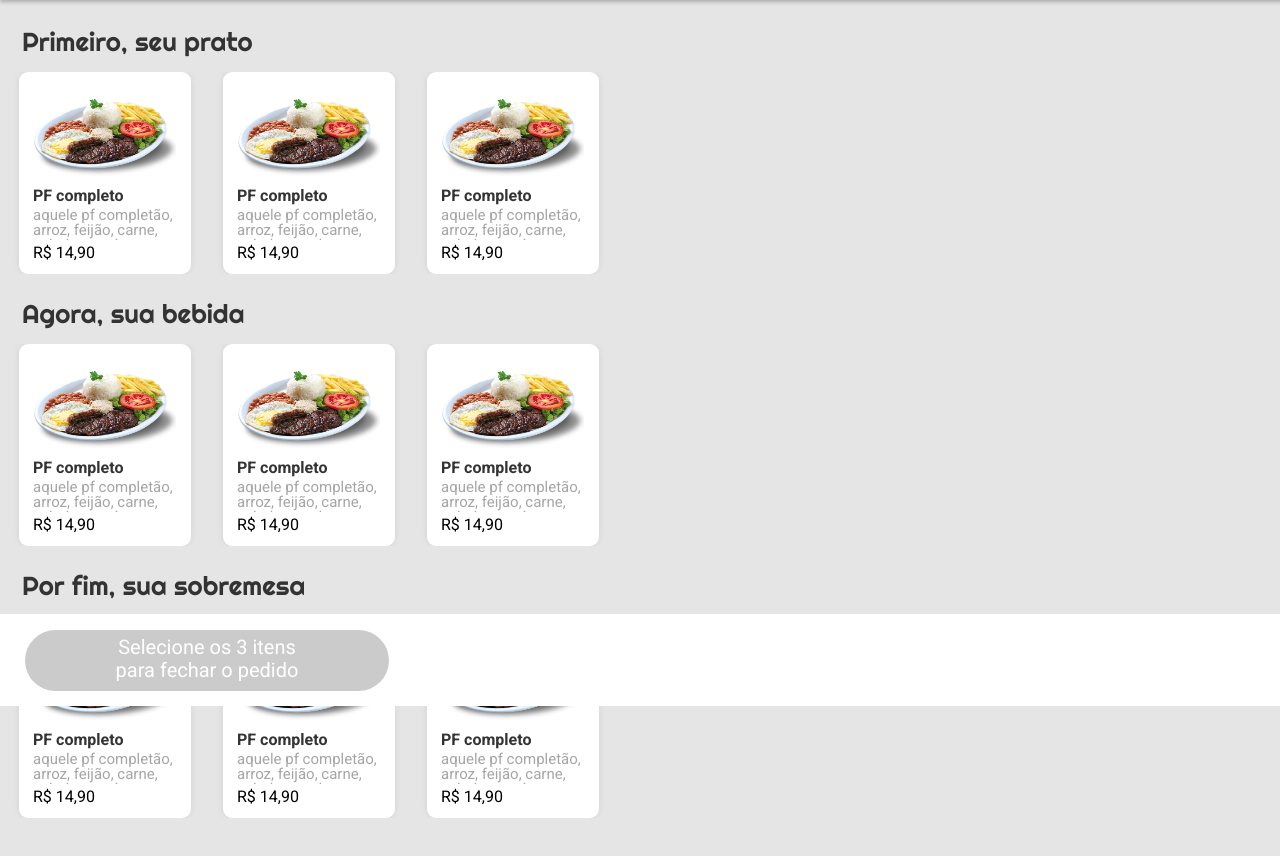
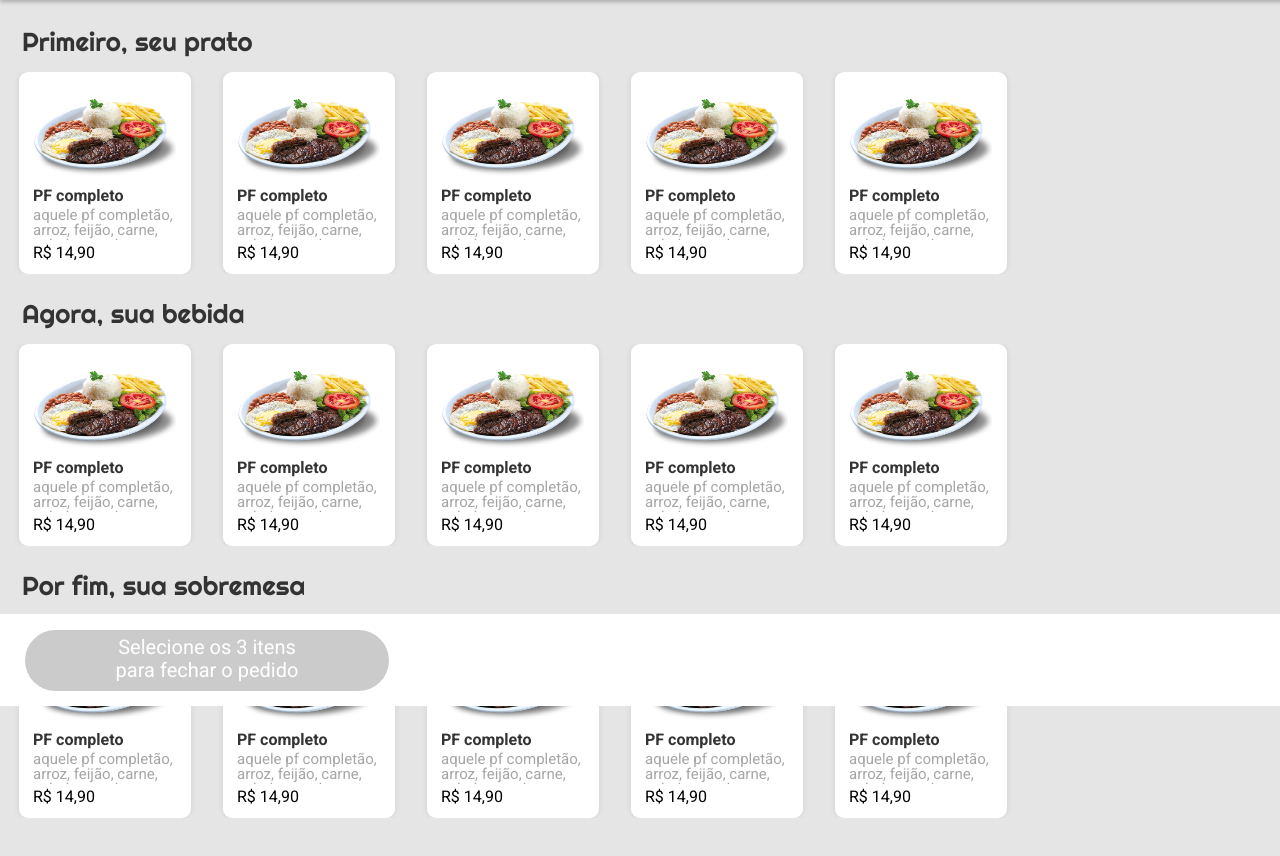
Before and after one commit to savioferraz/projeto3-driveneats, a plain HTML site: page index.html in a window 1280 px wide. Shown: the part 94-950 px from the top of the page. Drawn offline with nearby package versions, Linux system fonts and the light colour scheme.

Commit message:
Versão 2.1: adicinado scroll horizontal na div cardapio

```diff
--- a/index.html
+++ b/index.html
@@ -40,6 +40,18 @@
                 <h3>aquele pf completão, arroz, feijão, carne, salada, ovo, batata frita</h3>
                 <h4>R$ 14,90</h4>
             </div>
+            <div class="itens" onclick="selecionar()">
+                <img src="images\almoço2.png">
+                <h2>PF completo</h2>
+                <h3>aquele pf completão, arroz, feijão, carne, salada, ovo, batata frita</h3>
+                <h4>R$ 14,90</h4>
+            </div>
+            <div class="itens" onclick="selecionar()">
+                <img src="images\almoço2.png">
+                <h2>PF completo</h2>
+                <h3>aquele pf completão, arroz, feijão, carne, salada, ovo, batata frita</h3>
+                <h4>R$ 14,90</h4>
+            </div>
         </div>
         <h1>Agora, sua bebida</h1>
         <div class="cardapio">
@@ -49,13 +61,25 @@
                 <h3>aquele pf completão, arroz, feijão, carne, salada, ovo, batata frita</h3>
                 <h4>R$ 14,90</h4>
             </div>
-            <div class="itens">
+            <div class="itens" onclick="selecionar()">
                 <img src="images\almoço2.png">
                 <h2>PF completo</h2>
                 <h3>aquele pf completão, arroz, feijão, carne, salada, ovo, batata frita</h3>
                 <h4>R$ 14,90</h4>
             </div>
-            <div class="itens">
+            <div class="itens" onclick="selecionar()">
+                <img src="images\almoço2.png">
+                <h2>PF completo</h2>
+                <h3>aquele pf completão, arroz, feijão, carne, salada, ovo, batata frita</h3>
+                <h4>R$ 14,90</h4>
+            </div>
+            <div class="itens" onclick="selecionar()">
+                <img src="images\almoço2.png">
+                <h2>PF completo</h2>
+                <h3>aquele pf completão, arroz, feijão, carne, salada, ovo, batata frita</h3>
+                <h4>R$ 14,90</h4>
+            </div>
+            <div class="itens" onclick="selecionar()">
                 <img src="images\almoço2.png">
                 <h2>PF completo</h2>
                 <h3>aquele pf completão, arroz, feijão, carne, salada, ovo, batata frita</h3>
@@ -64,19 +88,31 @@
         </div>
         <h1>Por fim, sua sobremesa</h1>
         <div class="cardapio">
-            <div class="itens">
+            <div class="itens" onclick="selecionar()">
                 <img src="images\almoço2.png">
                 <h2>PF completo</h2>
                 <h3>aquele pf completão, arroz, feijão, carne, salada, ovo, batata frita</h3>
                 <h4>R$ 14,90</h4>
             </div>
-            <div class="itens">
+            <div class="itens" onclick="selecionar()">
                 <img src="images\almoço2.png">
                 <h2>PF completo</h2>
                 <h3>aquele pf completão, arroz, feijão, carne, salada, ovo, batata frita</h3>
                 <h4>R$ 14,90</h4>
             </div>
-            <div class="itens">
+            <div class="itens" onclick="selecionar()">
+                <img src="images\almoço2.png">
+                <h2>PF completo</h2>
+                <h3>aquele pf completão, arroz, feijão, carne, salada, ovo, batata frita</h3>
+                <h4>R$ 14,90</h4>
+            </div>
+            <div class="itens" onclick="selecionar()">
+                <img src="images\almoço2.png">
+                <h2>PF completo</h2>
+                <h3>aquele pf completão, arroz, feijão, carne, salada, ovo, batata frita</h3>
+                <h4>R$ 14,90</h4>
+            </div>
+            <div class="itens" onclick="selecionar()">
                 <img src="images\almoço2.png">
                 <h2>PF completo</h2>
                 <h3>aquele pf completão, arroz, feijão, carne, salada, ovo, batata frita</h3>
```
